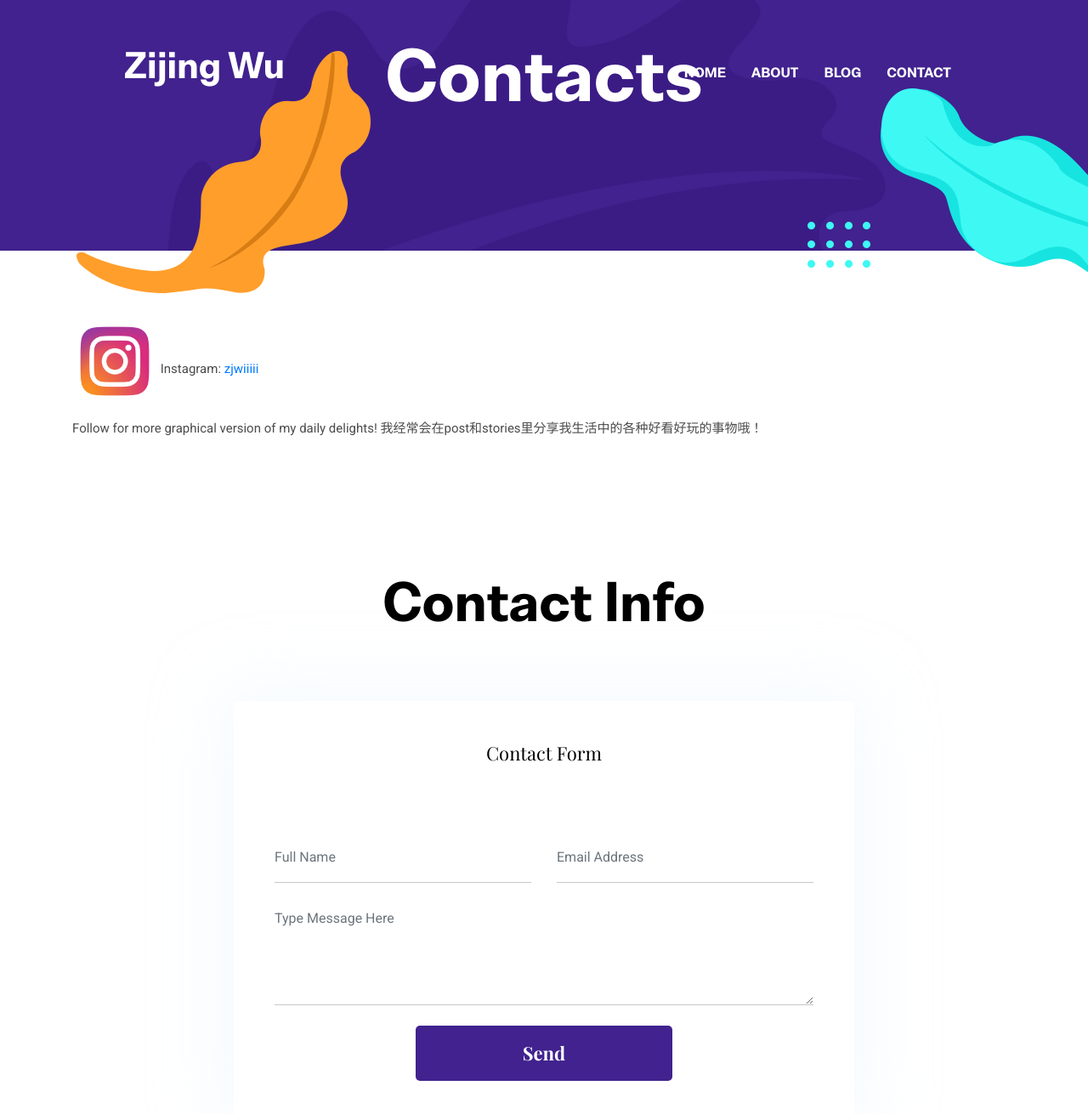
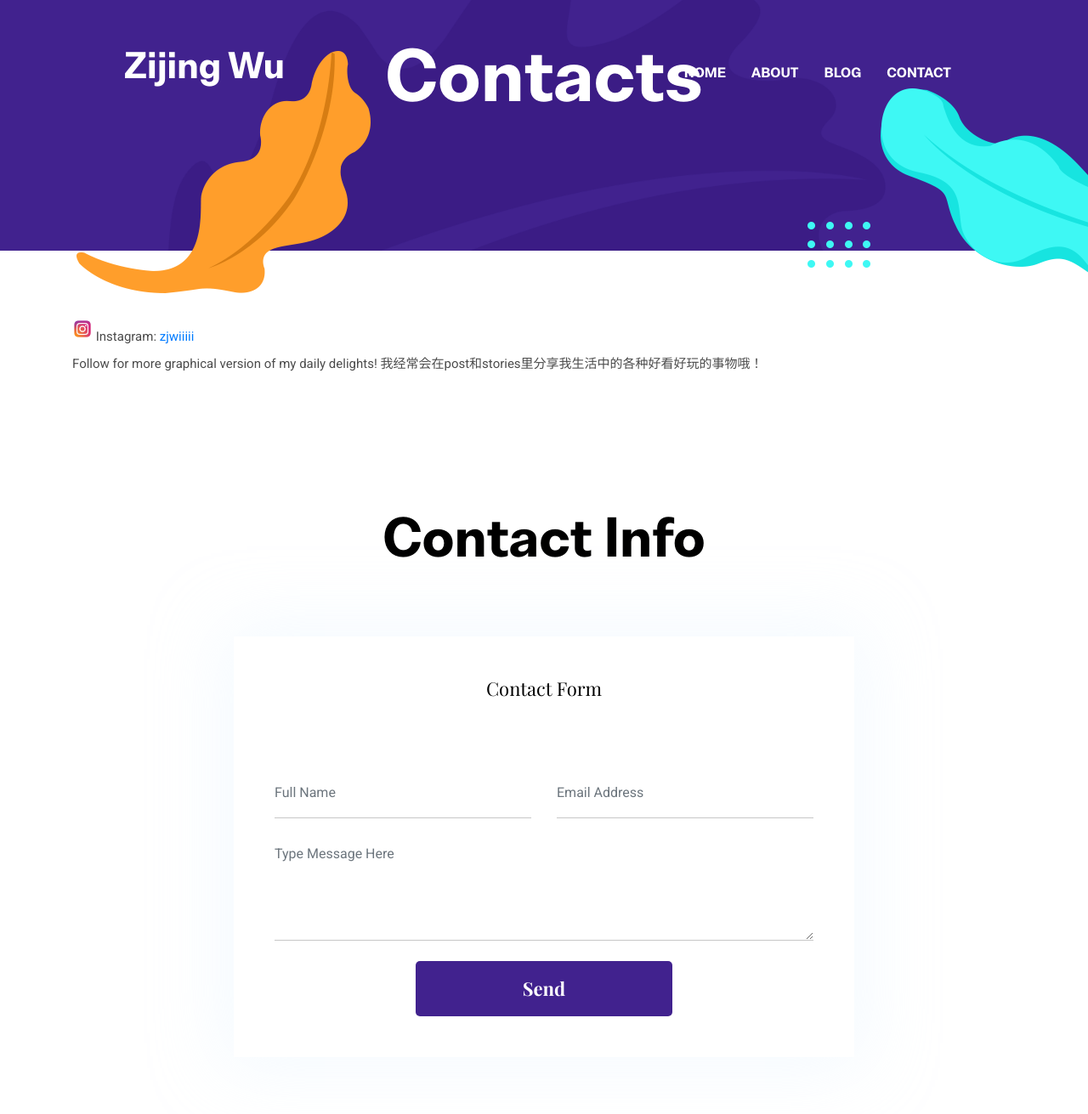
Before and after one commit to zijing-wu/zijing-wu.github.io, a Jekyll site: the page built from _pages/contact.html, in a window 1280 px wide and 1400 px high, scrolled down 209 px. Shown: the top 1311 px of the window at 85% size. Built offline with Jekyll 4.4.1, drawn with Linux system fonts in a browser that asks for light colours.

Commit message:
Update _common.scss
For better icon formatting

```diff
--- a/assets/scss/_common.scss
+++ b/assets/scss/_common.scss
@@ -204,9 +204,9 @@ a:hover {
 }
 
 .icon-bg {
-  height: 100px;
-  width: 100px;
-  line-height: 100px;
+  height: 24px;
+  width: 24px;
+  line-height: 24px;
   text-align: center;
 }
 
```
